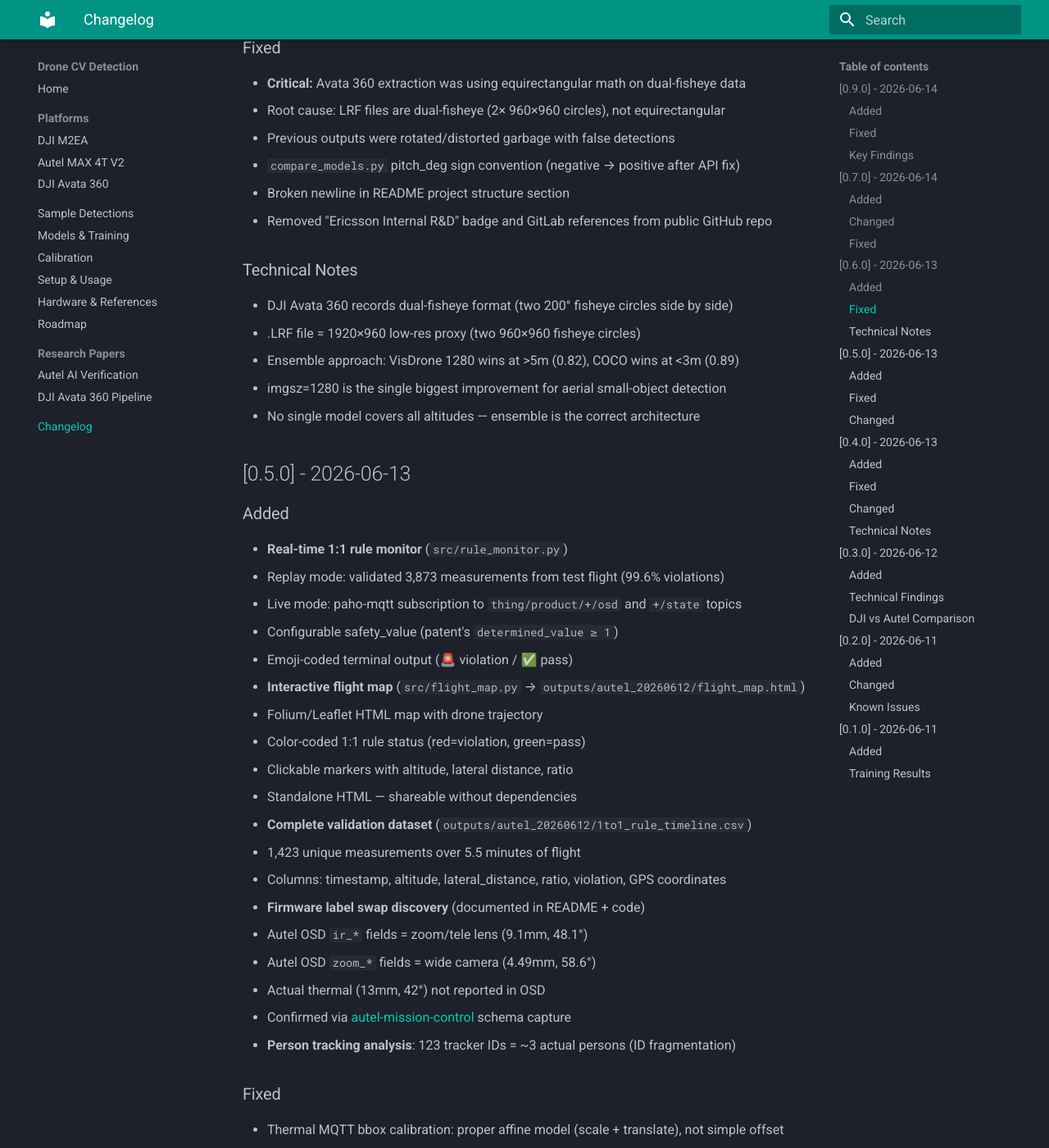
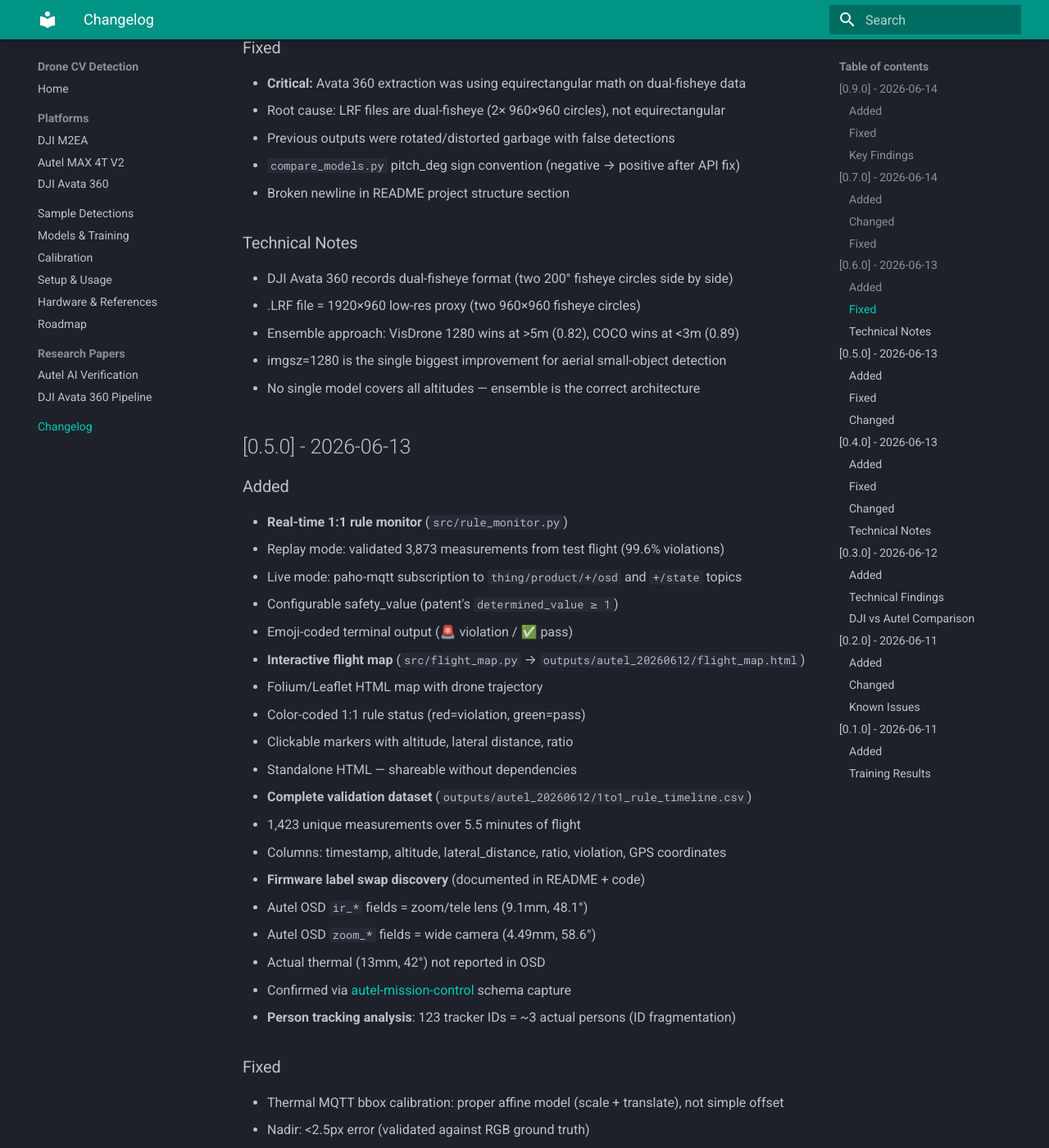
Before and after one commit to rwiren/drone-cv-detection, an MkDocs documentation site: the page built from docs-site/changelog.md, in a window 1280 px wide and 1400 px high, scrolled down 2930 px. Shown: the whole window at 82% size. Built offline with MkDocs 1.6.1 and Material for MkDocs 9.7.7, drawn with Linux system fonts in a browser that asks for light colours; some of the changed text lies outside the part shown.

Commit message:
docs: remove historical Ericsson/GitLab changelog entries

```diff
--- a/docs-site/changelog.md
+++ b/docs-site/changelog.md
@@ -83,7 +83,6 @@
   - Previous outputs were rotated/distorted garbage with false detections
 - `compare_models.py` pitch_deg sign convention (negative → positive after API fix)
 - Broken newline in README project structure section
-- Removed "Ericsson Internal R&D" badge and GitLab references from public GitHub repo
 
 ### Technical Notes
 - DJI Avata 360 records dual-fisheye format (two 200° fisheye circles side by side)
@@ -122,7 +121,6 @@
 - Architecture diagram showing data path separation (bbox pixels vs GPS measurements)
 
 ### Changed
-- README: added Ericsson Internal badge, Patent badge, companion repo link
 - README: comprehensive calibration section with affine formulation
 - README: sensor spec tables from manufacturer datasheets
 - Version bumped to v0.5.0
```
Also changed, not shown: CHANGELOG.md (+0 -2 lines).
